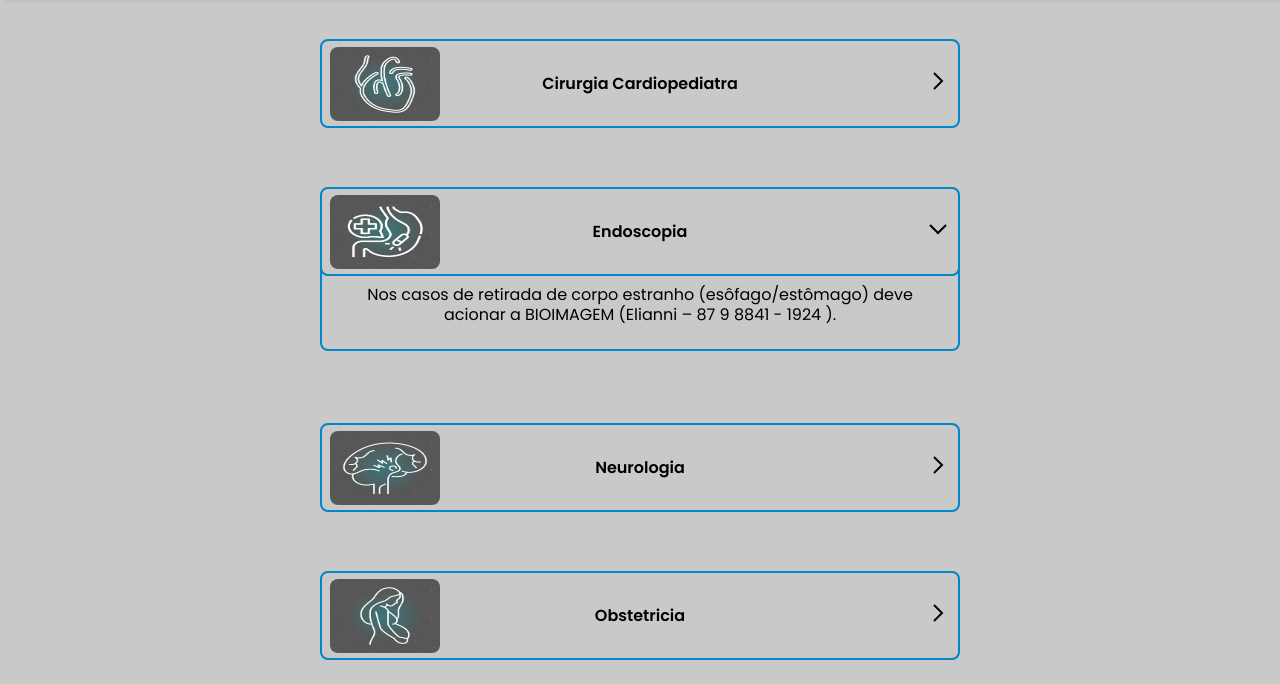
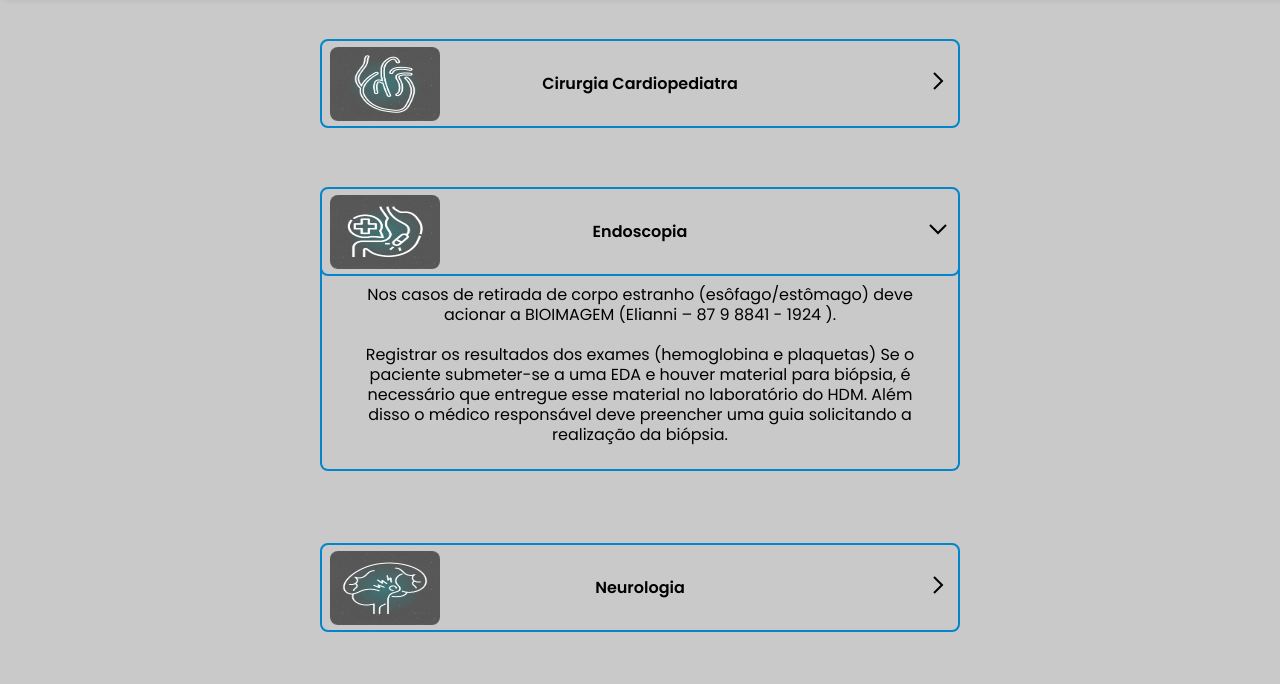
Before and after one commit to OseiasOlimpio/NIR-Dom-Malan, a website built with Vite: page flow.html in a window 1280 px wide. Both pictures are taken after a click on the element 640 px from the left and 357 px from the top of the page. Shown: the part 116-800 px from the top of the page. Built offline with nearby package versions, Linux system fonts and the light colour scheme.

Commit message:
content change

```diff
--- a/flow.html
+++ b/flow.html
@@ -106,7 +106,13 @@
 			<p class="p-info">
 				Nos casos de retirada de corpo estranho
 				(esôfago/estômago) deve acionar a BIOIMAGEM
-				(Elianni – 87 9 8841 - 1924 ).
+				(Elianni – 87 9 8841 - 1924 ).<br>
+				<br>
+				Registrar os resultados dos exames (hemoglobina e plaquetas)
+				Se o paciente submeter-se a uma EDA e houver material para biópsia,
+				é necessário que entregue esse material no laboratório do HDM.
+				Além disso o médico responsável deve preencher uma guia solicitando
+				a realização da biópsia.
 			</p>
 		</div>
 	</div>
```
